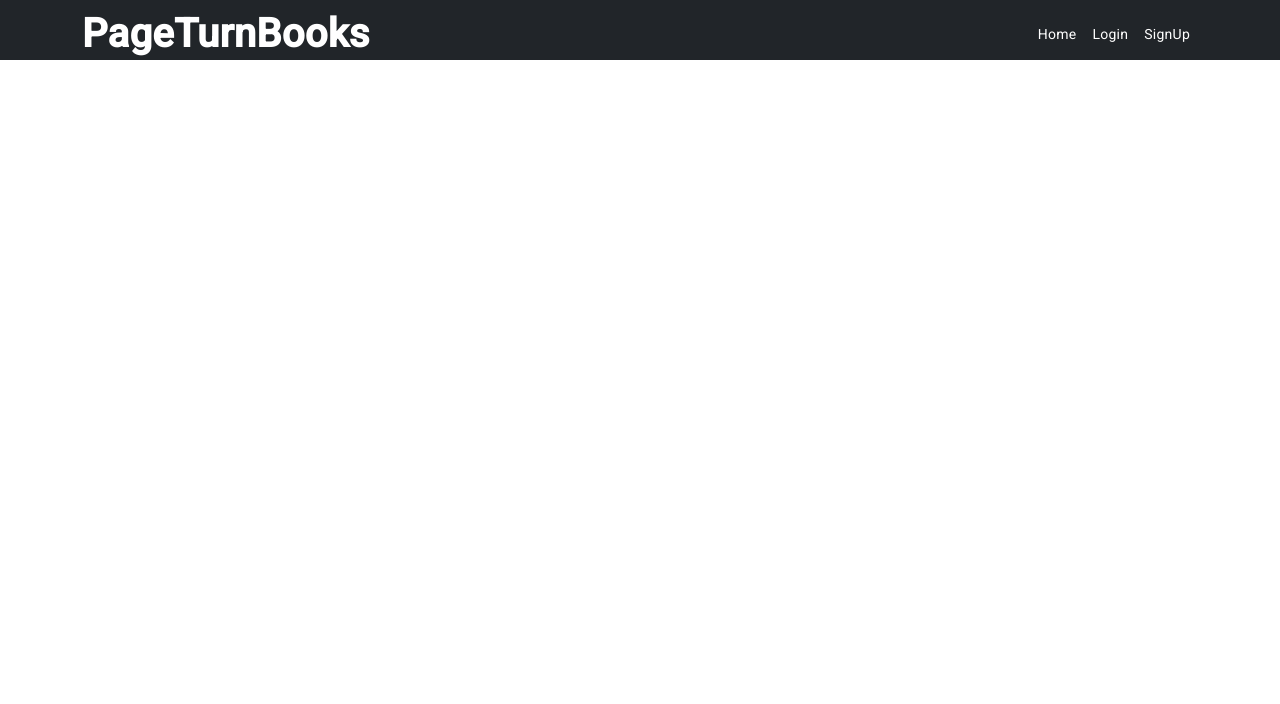
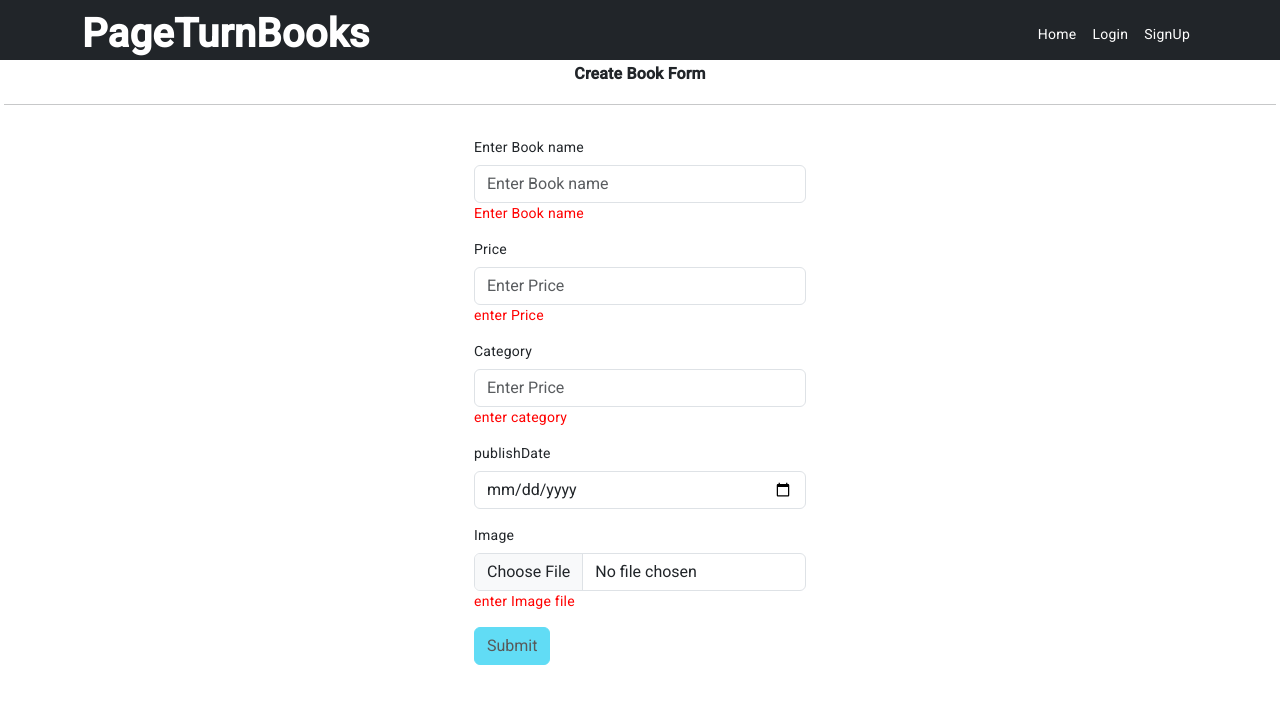
Before and after one commit to geekysaurav007/PageTurnBooks, an Angular app: page /addbook in a window 1280 px wide. Before the commit this address led to /. Shown: the top 704 px of the page. Built offline with nearby package versions, Linux system fonts and the light colour scheme.

Commit message:
Added Admin add book componenet and services

```diff
--- /dev/null
+++ b/src/app/ADMIN/add-book/add-book.component.html
@@ -0,0 +1,116 @@
+<!-- name publishDate price category productImage -->
+<section
+  class="d-flex flex-column justify-content-between align-items-center"
+>
+  <div class="col-lg-12 col-sm-12">
+    <div class="mb-3">
+      <h3 class="text-center fw-bolder">Create Book Form</h3>
+      <hr class="m-1" />
+    </div>
+  </div>
+  <form
+    [formGroup]="createBook"
+    (ngSubmit)="addBook(createBook.value)"
+    class="mt-3 mb-3"
+  >
+    <div
+      class="row d-flex d-flex flex-column column-gap-3 mb-3 justify-content-between align-items-center"
+    >
+      <div class="col-lg-12">
+        <div class="mb-3">
+          <label for="Bookname" class="form-label">Enter Book name</label>
+          <input
+            type="text"
+            class="form-control"
+            id="Bookname"
+            placeholder="Enter Book name"
+            formControlName="name"
+          />
+          <span
+            class="text-center"
+            style="color: red"
+            *ngIf="createBook.get('name')?.invalid"
+            >Enter Book name
+          </span>
+        </div>
+        <div class="mb-3">
+          <label for="Price" class="form-label">Price</label>
+          <input
+            type="text"
+            class="form-control"
+            id="Price"
+            placeholder="Enter Price"
+            formControlName="price"
+          />
+          <span
+            class="text-center"
+            style="color: red"
+            *ngIf="createBook.get('price')?.invalid"
+            >enter Price
+          </span>
+        </div>
+        <div class="mb-3">
+          <label for="Category" class="form-label">Category</label>
+          <input
+            type="text"
+            class="form-control"
+            id="Category"
+            placeholder="Enter Price"
+            formControlName="category"
+          />
+          <span
+            class="text-center"
+            style="color: red"
+            *ngIf="createBook.get('category')?.invalid"
+            >enter category
+          </span>
+        </div>
+        <div class="mb-3">
+          <label for="PublishDate" class="form-label">publishDate</label>
+          <input
+            type="date"
+            class="form-control"
+            id="PublishDate"
+            placeholder="Enter PublishDate"
+            formControlName="publishDate"
+          />
+          <span
+            class="text-center"
+            style="color: red"
+            *ngIf="createBook.get('publishdate')?.invalid"
+            >enter PublishDate
+          </span>
+        </div>
+        <div class="mb-3">
+            <label for="Image" class="form-label">Image</label>
+            <input
+              type="file"
+              class="form-control"
+              id="Image"
+              placeholder="Enter PublishDate"
+              formControlName="image"
+              (change)="onFileSelect($event)"
+            />
+            <span
+              class="text-center"
+              style="color: red"
+              *ngIf="createBook.get('image')?.invalid"
+              >enter Image file
+            </span>
+          </div>
+      </div>
+
+      <div class="col-lg-12 col-sm-12">
+        <div class="mb-3">
+          <button
+            type="submit"
+            class="btn btn-info"
+            [disabled]="createBook.invalid"
+          >
+            Submit
+          </button>
+        </div>
+      </div>
+    </div>
+  </form>
+</section>
--- /dev/null
+++ b/src/app/ADMIN/add-book/add-book.component.ts
@@ -0,0 +1,68 @@
+import { CommonModule, NgIf } from '@angular/common';
+import { Component, OnInit } from '@angular/core';
+import {
+  FormControl,
+  FormGroup,
+  FormsModule,
+  ReactiveFormsModule,
+  Validators,
+} from '@angular/forms';
+import { UserService } from '../../services/user.service';
+import { BookService } from '../../services/book.service';
+import { File } from 'buffer';
+import { publish } from 'rxjs';
+import { Router } from '@angular/router';
+
+@Component({
+  selector: 'app-add-book',
+  standalone: true,
+  imports: [CommonModule, FormsModule, ReactiveFormsModule],
+  providers: [NgIf],
+  templateUrl: './add-book.component.html',
+  styleUrl: './add-book.component.css',
+})
+export class AddBookComponent implements OnInit {
+  constructor(
+    private userservice: UserService,
+    private bookservice: BookService,
+    private route:Router
+  ) {}
+  ngOnInit(): void {
+    this.userservice.reloadAdmin();
+  }
+  imagePath!: any;
+  createBook = new FormGroup({
+    name: new FormControl('', [Validators.required]),
+    price: new FormControl('', [Validators.required]),
+    category: new FormControl('', [Validators.required]),
+    publishDate: new FormControl('', [Validators.required]),
+    image: new FormControl('', [Validators.required]),
+  });
+  addBook(data: any) {
+   const formdata=new FormData()
+   let{price,quantity,publishDate,name,category}=data
+   formdata.append('image',this.imagePath),
+   formdata.append('price',price)
+   formdata.append('category',category),
+   formdata.append('name',name)
+   formdata.append('quantity',quantity)
+   formdata.append('publishDate',publishDate)
+   console.log(formdata)
+   this.bookservice.addBook(formdata).subscribe((res:any)=>{
+    if(res.message){
+      alert(`${res.message}`)
+      this.route.navigate(['/home'])
+    }
+   })
+    // call service with login credentials
+  }
+  onFileSelect(event: any) {
+    if(event.target.files.length>0){
+      const file=event.target.files[0]
+      this.imagePath=file
+    }
+
+
+
+  }
+}
--- /dev/null
+++ b/src/app/ADMIN/all-order/all-order.component.html
@@ -0,0 +1 @@
+<p>all-order works!</p>
--- a/src/app/app.routes.ts
+++ b/src/app/app.routes.ts
@@ -1,4 +1,4 @@
-import { Routes} from '@angular/router';
+import { Routes } from '@angular/router';
 import { LoginComponent } from './common/login/login.component';
 import { HomeComponent } from './common/home/home.component';
 import { SignUpComponent } from './common/sign-up/sign-up.component';
@@ -6,15 +6,19 @@ import { MyCartComponent } from './USER/my-cart/my-cart.component';
 import { ThankYouComponent } from './common/thank-you/thank-you.component';
 import { MyOrdersComponent } from './USER/my-orders/my-orders.component';
 import { authGuard } from './Guards/auth.guard';
-
-
+import { AddBookComponent } from './ADMIN/add-book/add-book.component';
 
 export const routes: Routes = [
-    {path:"login", component:LoginComponent},
-    {path:'home',component:HomeComponent},
-    {path:'',component:HomeComponent},
-    {path:'signUp',component:SignUpComponent},
-    {path:'my-cart',component:MyCartComponent,canActivate:[authGuard]},
-    {path:'confirm',component:ThankYouComponent,canActivate:[authGuard]},
-    {path:'myorder/:id',component:MyOrdersComponent,canActivate:[authGuard]}
+  { path: 'login', component: LoginComponent },
+  { path: 'home', component: HomeComponent },
+  { path: '', component: HomeComponent },
+  { path: 'signUp', component: SignUpComponent },
+  { path: 'my-cart', component: MyCartComponent, canActivate: [authGuard] },
+  { path: 'confirm', component: ThankYouComponent, canActivate: [authGuard] },
+  {
+    path: 'myorder/:id',
+    component: MyOrdersComponent,
+    canActivate: [authGuard],
+  },
+  { path: 'addbook', component: AddBookComponent },
 ];
--- a/src/app/common/home/home.component.css
+++ b/src/app/common/home/home.component.css
@@ -13,9 +13,23 @@ svg:hover {
     cursor: pointer;
 }
 
+.image {
+    width: 800px !important;
+    height: 500px;
+    border-radius: 8px;
+    overflow: hidden;
+    margin: 10px;
+    display: inline-block;
+}
+
 img {
-    width: 20rem !important;
+    width: 25rem !important;
+    height:25rem !important;
+    background-size: cover;
+    object-fit: cover;
+    background-repeat: no-repeat;
 }
+
 
 @media (max-width: 768px) {
     img {
@@ -39,19 +53,3 @@ img {
     touch-action: manipulation;
     cursor: pointer;
 }
-
-.btn-outline-danger {
-    color: #fff;
-    padding: 15px 25px;
-    background-color: #0c0b0b;
-    background-image: radial-gradient(93% 87% at 87% 89%, rgba(0, 0, 0, 0.23) 0%, transparent 86.18%), radial-gradient(66% 66% at 26% 20%, rgba(255, 255, 255, 0.55) 0%, rgba(255, 255, 255, 0) 69.79%, rgba(255, 255, 255, 0) 100%);
-    box-shadow: inset -3px -3px 9px rgba(255, 255, 255, 0.25), inset 0px 3px 9px rgba(255, 255, 255, 0.3), inset 0px 1px 1px rgba(255, 255, 255, 0.6), inset 0px -8px 36px rgba(0, 0, 0, 0.3), inset 0px 1px 5px rgba(255, 255, 255, 0.6), 2px 19px 31px rgba(0, 0, 0, 0.2);
-    border-radius: 14px;
-    font-weight: bold;
-    font-size: 12px;
-    border: 0;
-    user-select: none;
-    -webkit-user-select: none;
-    touch-action: manipulation;
-    cursor: pointer;
-}
--- a/src/app/common/home/home.component.html
+++ b/src/app/common/home/home.component.html
@@ -1,4 +1,3 @@
-
 <section>
   <div class="container text-center py-1">
     <div class="row g-5">
@@ -11,18 +10,27 @@
         >
           <!-- card img -->
           <div
-            class="d-flex flex-column column-gap-3 mb-3 justify-content-between align-items-center"
+            class="d-flex flex-column mb-1 justify-content-between align-items-center image"
           >
             <img
               alt="GIF"
-              class="d-md-block  img-fluid m-1 p-1 "
+              class="d-md-block img-fluid m-1 p-1"
               width="40px"
               lazy
-              src="{{bookservice.baseUrl}}/images/{{item.productImage}}"
+              src="{{ bookservice.baseUrl }}/images/{{ item.productImage }}"
             />
-            <hr />
-            <button class="btn btn-info mt-1 mb-1 text-wrap button-91" (click)="addToCart(item)">AddToCart</button>
-           <button class="btn btn-outline-danger mt-2 mb-1"  (click)="clearCart()">ClearCart</button>
+            <button
+              class="btn btn-info mt-1 mb-1 text-wrap"
+              (click)="addToCart(item)"
+            >
+              AddToCart
+            </button>
+            <button
+              class="btn btn-outline-danger text-wrap mt-1 mb-1"
+              (click)="clearCart()"
+            >
+             ClearCart
+            </button>
           </div>
           <div>
             <p class="text-capitalize text-sm fw-light m-2 p-3 common-text">
--- a/src/app/services/book.service.ts
+++ b/src/app/services/book.service.ts
@@ -1,5 +1,5 @@
 import { Injectable } from '@angular/core';
-import { HttpClient } from '@angular/common/http';
+import { HttpClient, HttpHeaders } from '@angular/common/http';
 
 @Injectable({
   providedIn: 'root',
@@ -8,18 +8,22 @@ export class BookService {
   constructor(private http: HttpClient) {}
   public baseUrl = 'https://e-commerce-bookstore-iom7.onrender.com/api';
   getAllBooks() {
-    return this.http.get(
-      'https://e-commerce-bookstore-iom7.onrender.com/api/books/allbooks'
-    );
+    return this.http.get(`${this.baseUrl}/books/allbooks`);
   }
   getAllBook() {
-    this.http.get(
-      'https://e-commerce-bookstore-iom7.onrender.com/api/books/allbooks'
-    );
+    this.http.get(`${this.baseUrl}/books/allbooks`);
   }
   getImage(data: string) {
     return this.http.get(
       `https://e-commerce-bookstore-iom7.onrender.com/api/images/${data}`
     );
   }
+  addBook(data: any) {
+    return this.http.post(`${this.baseUrl}/books/addbook`, data);
+  }
+  getHeaders(): HttpHeaders {
+    const token: string | null = localStorage.getItem('token');
+    console.log('Bearer ' + token);
+    return new HttpHeaders().set('Authorization', 'Bearer ' + token);
+  }
 }
--- a/src/app/services/user.service.ts
+++ b/src/app/services/user.service.ts
@@ -11,6 +11,7 @@ import SignUp from '../dataTypes/signup';
 })
 export class UserService {
   public isUser: any;
+  public isAdmin:any
   public isLoogedIn: any;
   public myCart: any = [];
   constructor(
@@ -36,6 +37,14 @@ export class UserService {
           this.isLoogedIn = true;
           this.router.navigate(['/home']);
         }
+        if(data?.isAdmin=='true'){
+          localStorage.setItem('admin', 'true');
+          localStorage.setItem('id', data.id);
+          localStorage.setItem('isLoggedin', 'true');
+          localStorage.setItem('token', res.token);
+          this.isAdmin=true
+          this.router.navigate(['/addbook'])
+        }
       });
   }
   reloadUser() {
@@ -43,6 +52,13 @@ export class UserService {
       this.isUser = true;
       this.isLoogedIn = true;
       this.router.navigate(['/home']);
+    }
+  }
+  reloadAdmin(){
+    if(localStorage.getItem('admin')=='true'){
+      this.isAdmin=true
+      this.isLoogedIn=true
+      this.router.navigate(['/addbook'])
     }
   }
   singnUp(data: SignUp) {
```
Also changed, not shown: src/app/ADMIN/all-order/all-order.component.ts (added, +12 -0 lines), src/app/USER/my-cart/my-cart.component.css (+6 -3 lines), src/app/ADMIN/add-book/add-book.component.css (added), src/app/ADMIN/all-order/all-order.component.css (added), 2 other files (tests, documents, lock files or other folders).
